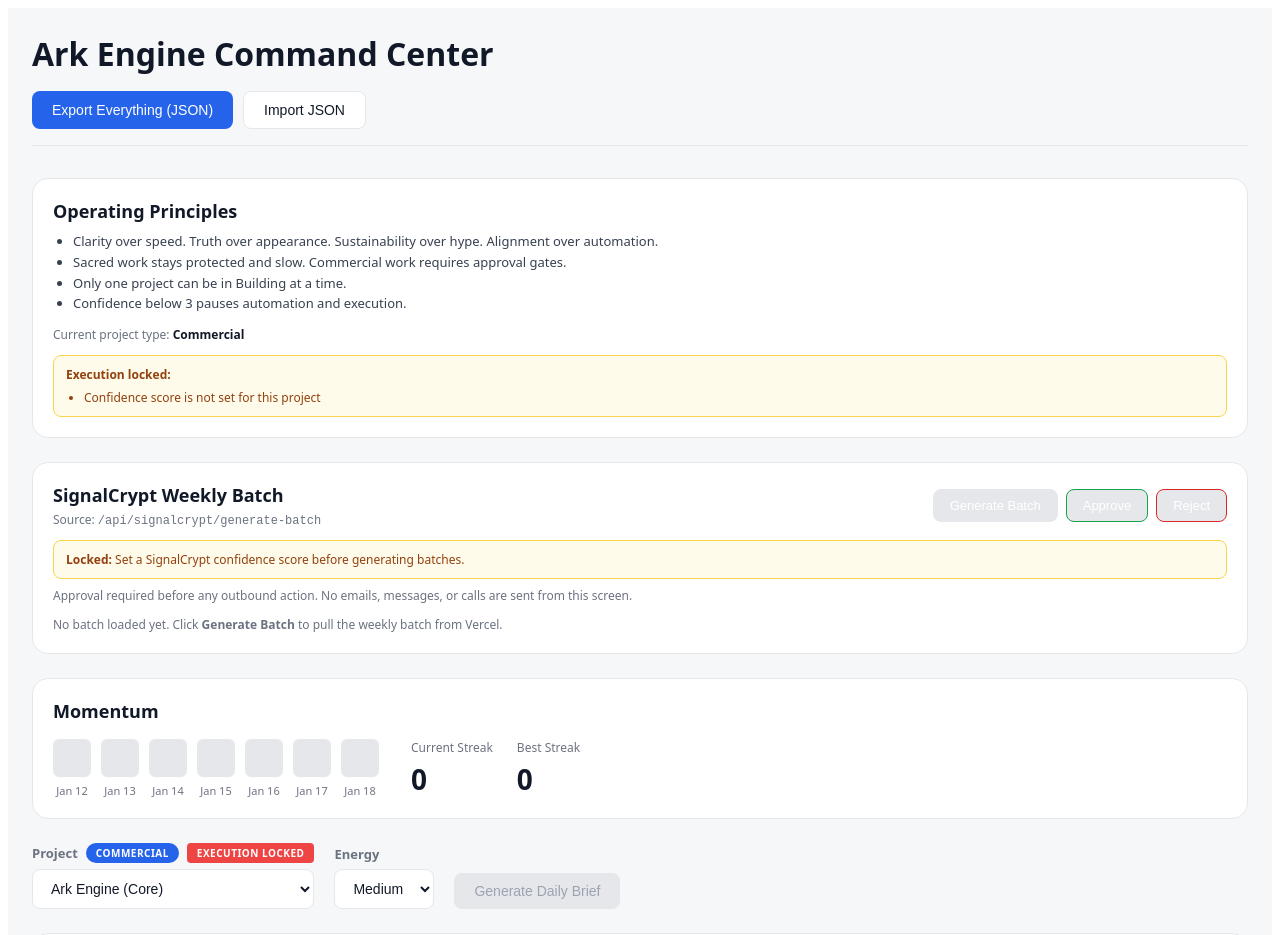
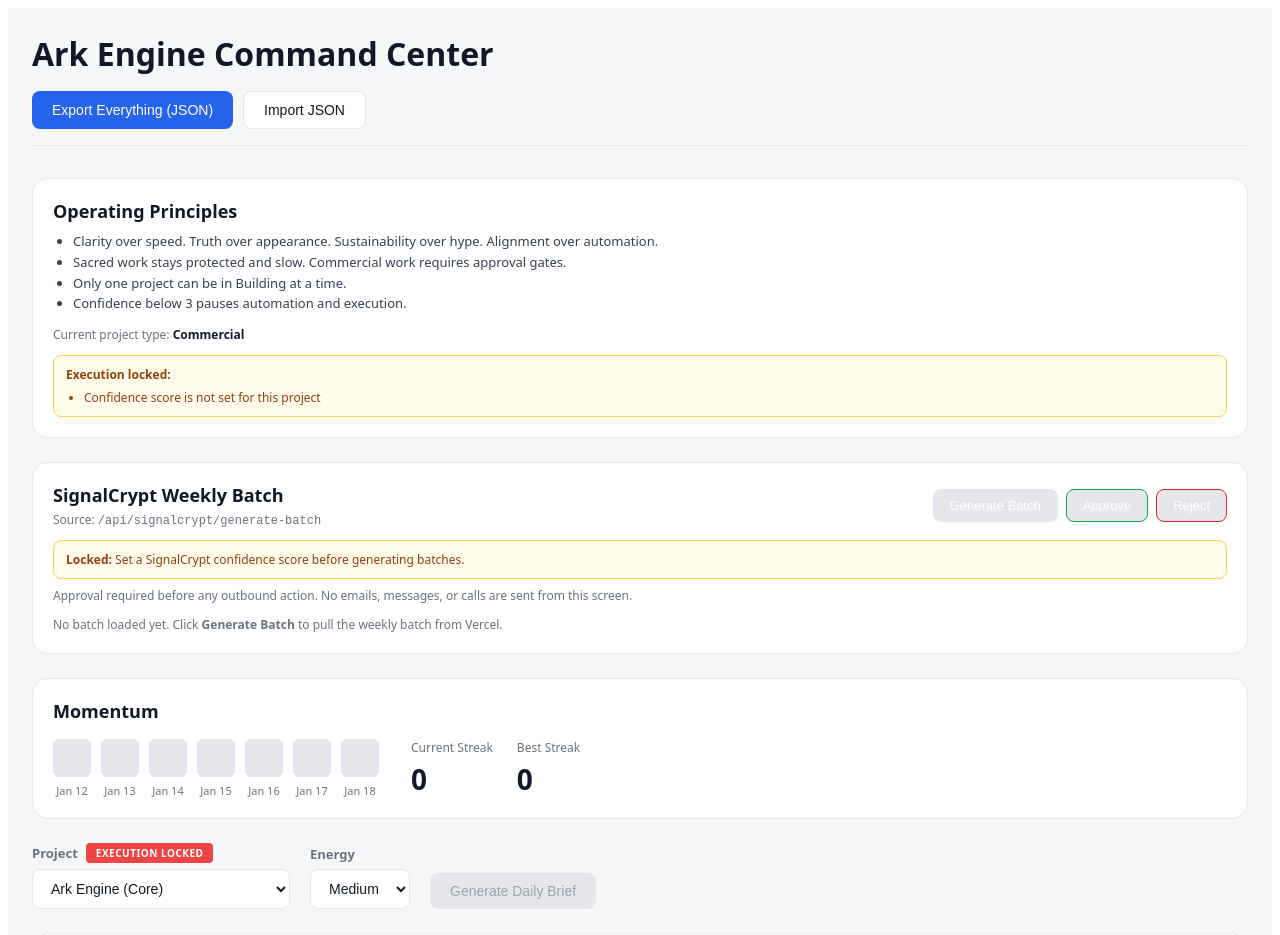
Before and after one commit to Yoniboyy055/Ark-engine-, a React (Vite) app: page / in a window 1280 px wide. Shown: the top 935 px of the page. Built offline with nearby package versions, Linux system fonts and the light colour scheme; the HTML template or start-up script is replaced by a standard one.

Commit message:
Show sacred badge in project header
Co-authored-by: yoniboy055 <yoniboy055@gmail.com>

```diff
--- a/src/App.tsx
+++ b/src/App.tsx
@@ -1763,19 +1763,9 @@ function App() {
         <div style={{ display: 'flex', flexDirection: 'column', gap: '6px' }}>
           <div style={{ display: 'flex', alignItems: 'center', gap: '8px' }}>
             <label style={{ fontWeight: '600', fontSize: '13px', color: '#6b7280' }}>Project</label>
-            {currentProject?.category && (
-              <span
-                style={{
-                  padding: '3px 10px',
-                  background: currentProject.category === 'Sacred' ? '#0f766e' : '#2563eb',
-                  color: 'white',
-                  borderRadius: '999px',
-                  fontSize: '10px',
-                  fontWeight: '700',
-                  letterSpacing: '0.5px',
-                }}
-              >
-                {currentProject.category.toUpperCase()}
+            {isSacredProject && (
+              <span style={{ fontSize: 12, padding: '2px 8px', borderRadius: 999, border: '1px solid #999' }}>
+                Sacred
               </span>
             )}
             {isProjectPaused && (
```
